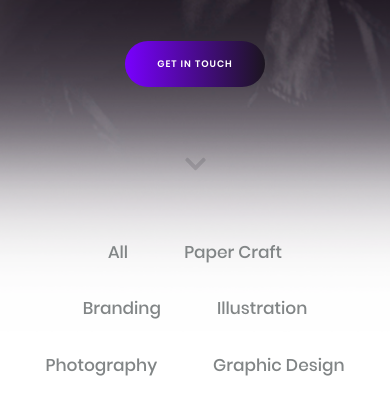
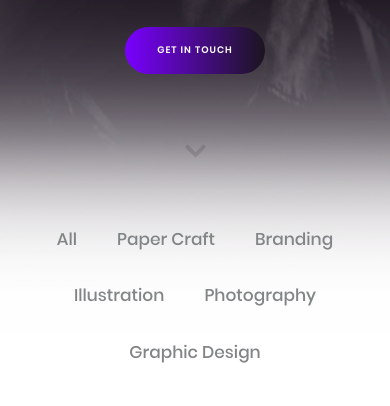
Before and after one commit to MilagrosGuevara/portfolio-vebe, a plain HTML site: page index.html in a window 390 px wide. Shown: the part 438-844 px from the top of the page. Drawn offline with nearby package versions, Linux system fonts and the light colour scheme.

Commit message:
Mobile Changes Version 2

```diff
--- a/css/style.css
+++ b/css/style.css
@@ -1581,6 +1581,10 @@ body{
 			margin-top: 37px;
 		}
 
+		.portfolio__link{
+			padding: 0 20px;
+		}
+
 	.gallery-container{
 		grid-auto-rows: 165px;
 		grid-column-gap: 16px;
@@ -1910,7 +1914,7 @@ body{
 	}
 
 	.home__main{
-		padding-top: 52%;
+		padding-top: 48%;
 	}
 		.home__title{
 			font-size: 80px;
--- a/index.html
+++ b/index.html
@@ -3,7 +3,7 @@
 <head>
 	<title>Portfolio Vébé - Redesign Concept</title>
 	<meta charset="UTF-8">
-	<meta name="viewport" content="width=device-width, initial-scale=1.0">
+	<meta name="viewport" content="width=device-width, initial-scale=1, maximum-scale=1, user-scalable=0"/>
 
 	<link rel="stylesheet" href="css/normalize.css">
 	<link rel="stylesheet" href="https://cdnjs.cloudflare.com/ajax/libs/twitter-bootstrap/4.6.0/css/bootstrap-grid.min.css"/>
```
